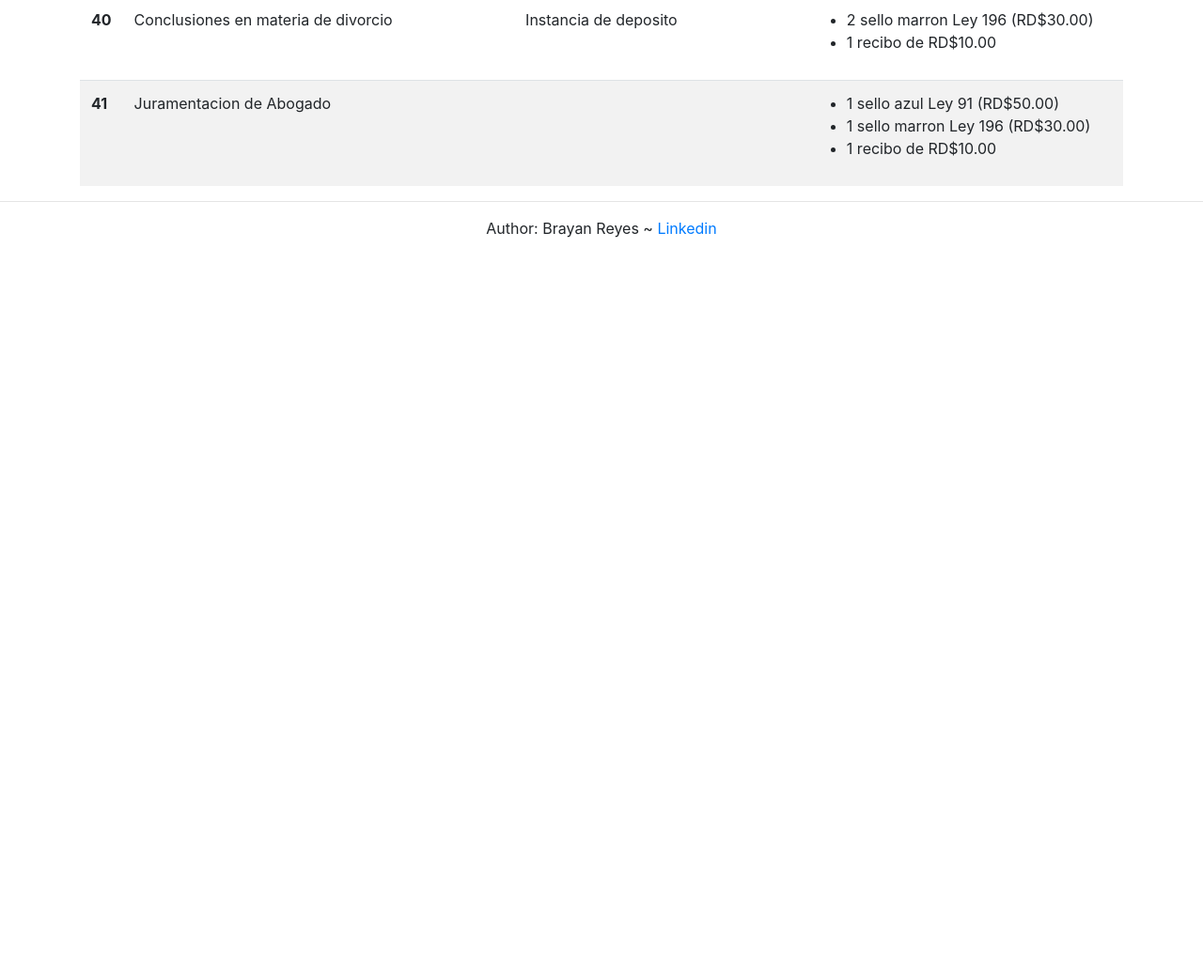
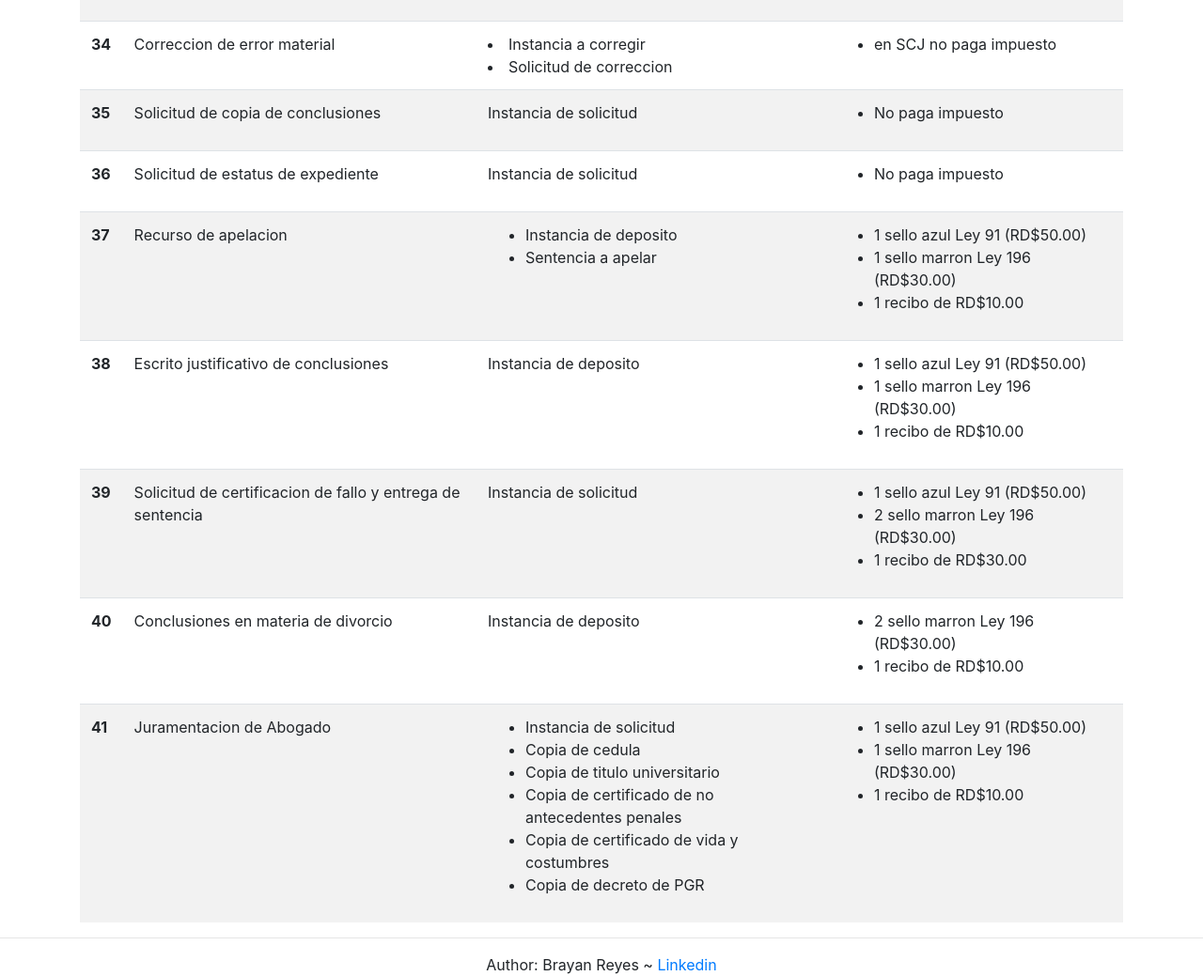
Before and after one commit to brrrayan/Facilitador, a plain HTML site: page index.html in a window 1280 px wide. Shown: the part 4545-5584 px from the top of the page at 94% size. Before the commit the page ends 4800 px from the top, so only its background shows below. Drawn offline with nearby package versions, Linux system fonts and the light colour scheme.

Commit message:
Update index.html
updated the last row

```diff
--- a/index.html
+++ b/index.html
@@ -781,7 +781,28 @@
                 <tr>
                 <th scope="row">41</th>
                 <td>Juramentacion de Abogado</td>
-                <td></td>
+                <td>
+                    <ul>
+                         <li>
+                            Instancia de solicitud
+                        </li>
+                        <li>
+                            Copia de cedula
+                        </li>
+                        <li>
+                            Copia de titulo universitario
+                        </li>
+                        <li>
+                            Copia de certificado de no antecedentes penales
+                        </li>
+                        <li>
+                            Copia de certificado de vida y costumbres
+                        </li>
+                        <li>
+                            Copia de decreto de PGR
+                        </li>
+                    </ul>
+                    </td>
                 <td>
                     <ul>
                          <li>
```
